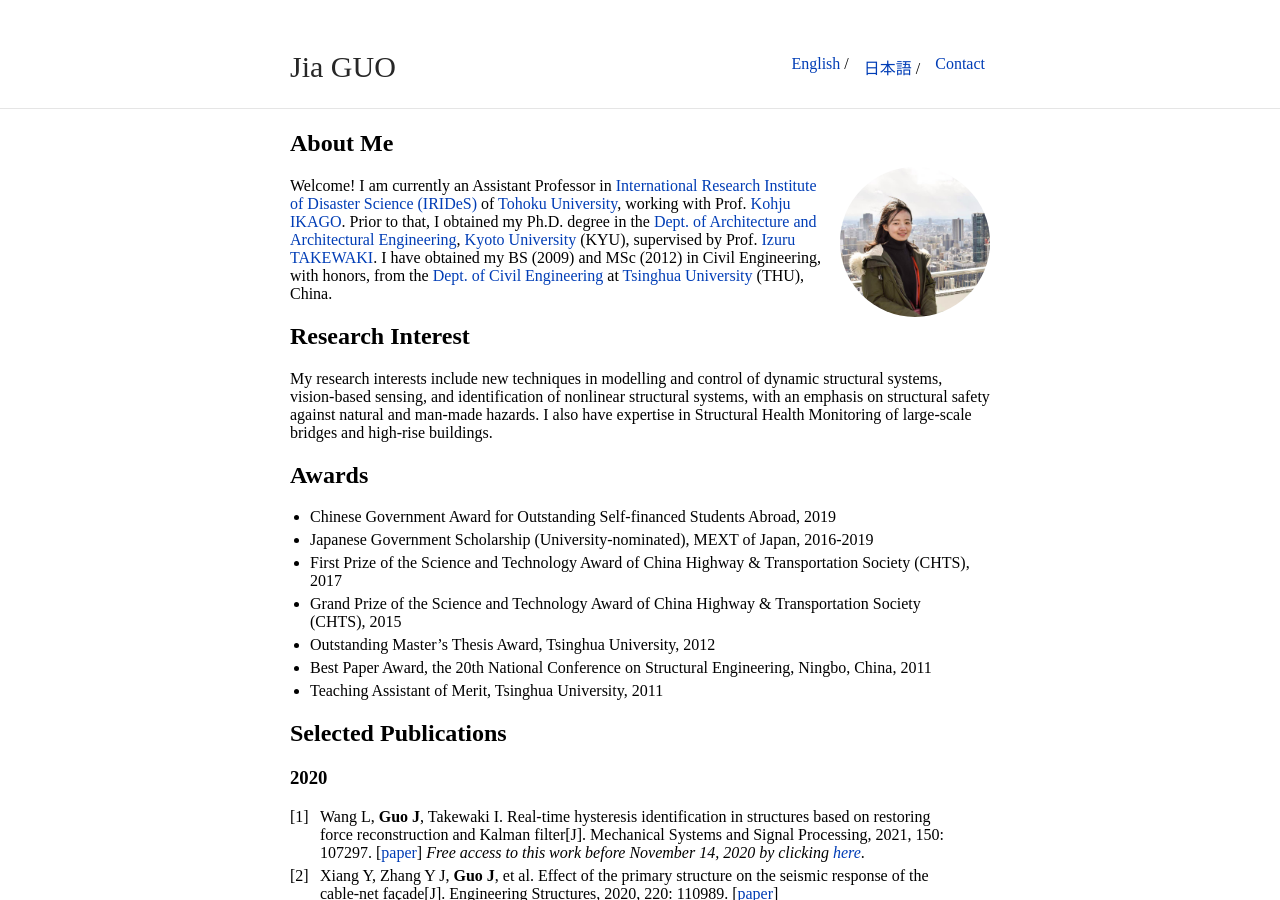
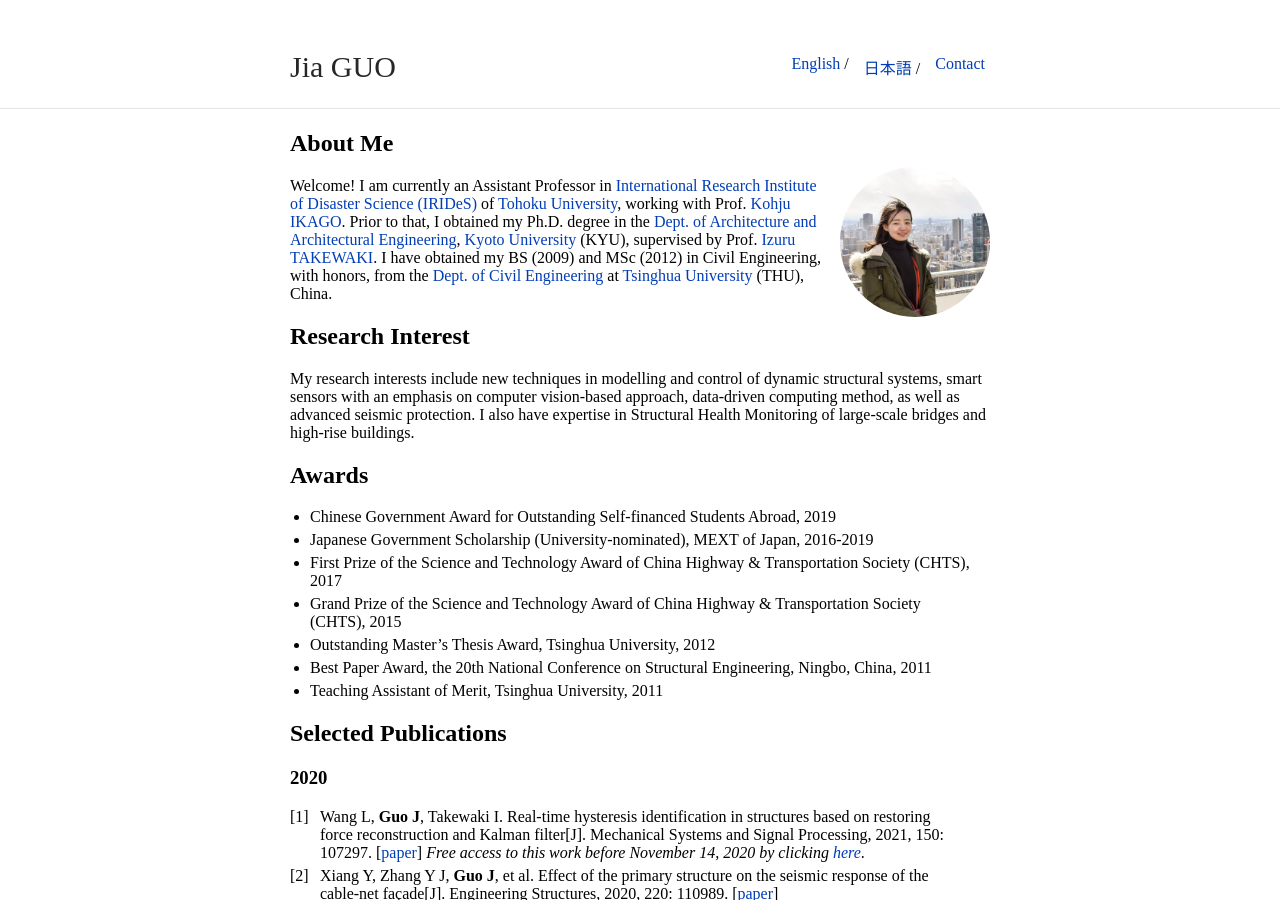
Before and after one commit to JiaGUOCV/JiaGUOCV.github.io, a Jekyll site: the page built from index.md, in a window 1280 px wide and 900 px high. Built offline with Jekyll 4.4.1, drawn with Linux system fonts in a browser that asks for light colours; our own code applies the rules of GitHub Pages for plain Markdown files.

Commit message:
Update on 20200926-2

```diff
--- a/index.md
+++ b/index.md
@@ -12,7 +12,7 @@ I have obtained my BS (2009) and MSc (2012) in Civil Engineering, with honors, f
 
 ## Research Interest
 
-My research interests include new techniques in modelling and control of dynamic structural systems, vision-based sensing, and identification of nonlinear structural systems, with an emphasis on structural safety against natural and man-made hazards. I also have expertise in Structural Health Monitoring of large-scale bridges and high-rise buildings.
+My research interests include new techniques in modelling and control of dynamic structural systems, smart sensors with an emphasis on computer vision-based approach, data-driven computing method, as well as advanced seismic protection. I also have expertise in Structural Health Monitoring of large-scale bridges and high-rise buildings.
 
 ## Awards
 
```
